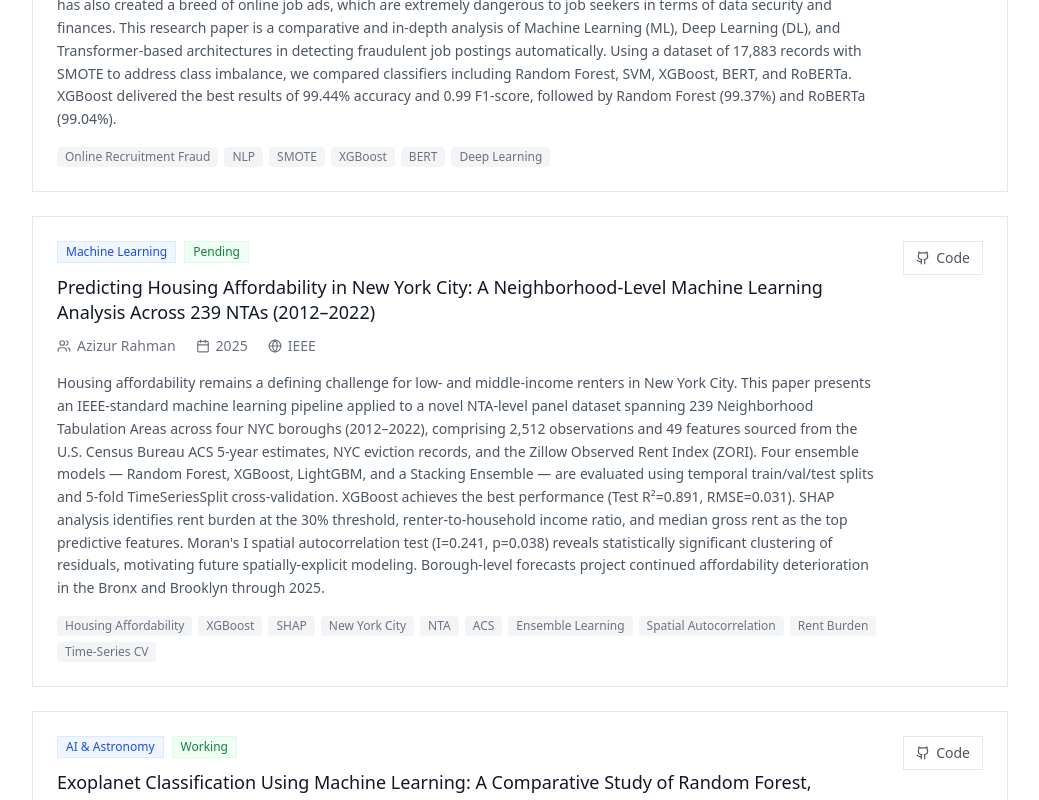
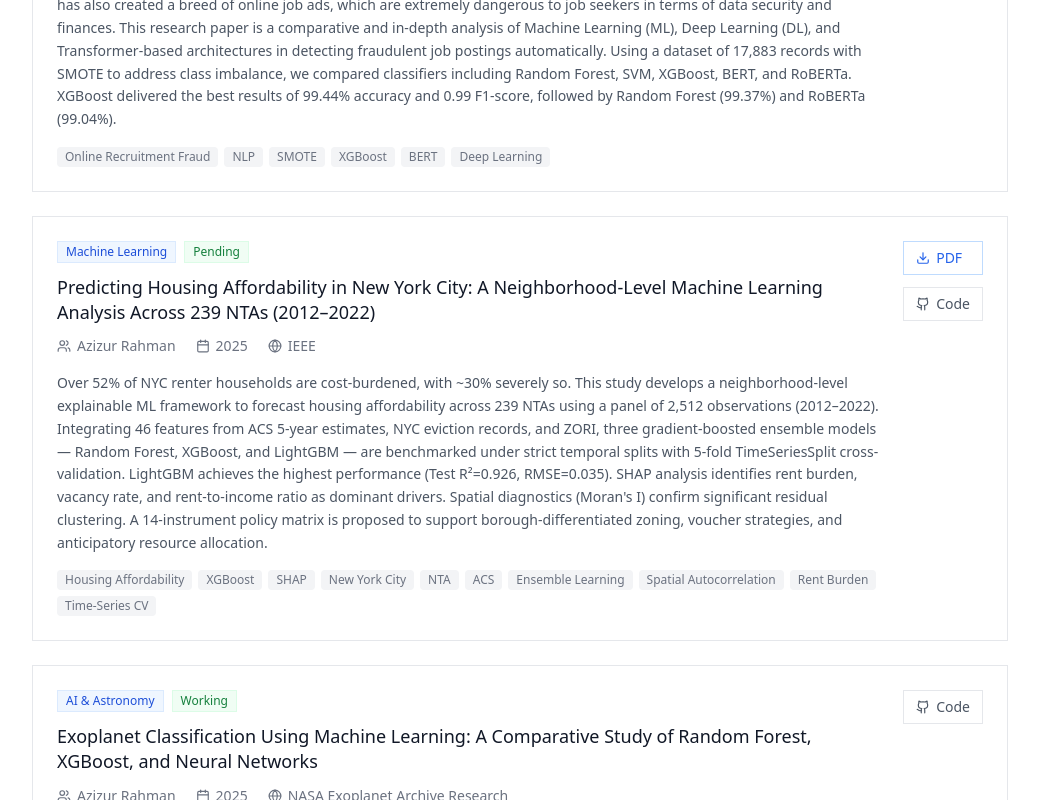
Before and after one commit to ayanchyaziz123/rahmanworld_next, a Next.js app: page /pages/publications in a window 1280 px wide. Shown: the part 541-1341 px from the top of the page, without its empty margins (120-1159 px from the left). Built offline with nearby package versions, Linux system fonts and the light colour scheme.

Commit message:
new paper added

```diff
--- a/src/app/pages/publications/page.js
+++ b/src/app/pages/publications/page.js
@@ -26,9 +26,10 @@ const publications = [{
     venueShort: "IEEE 2025",
     category: "Machine Learning",
     abstract:
-        "Housing affordability remains a defining challenge for low- and middle-income renters in New York City. This paper presents an IEEE-standard machine learning pipeline applied to a novel NTA-level panel dataset spanning 239 Neighborhood Tabulation Areas across four NYC boroughs (2012–2022), comprising 2,512 observations and 49 features sourced from the U.S. Census Bureau ACS 5-year estimates, NYC eviction records, and the Zillow Observed Rent Index (ZORI). Four ensemble models — Random Forest, XGBoost, LightGBM, and a Stacking Ensemble — are evaluated using temporal train/val/test splits and 5-fold TimeSeriesSplit cross-validation. XGBoost achieves the best performance (Test R²=0.891, RMSE=0.031). SHAP analysis identifies rent burden at the 30% threshold, renter-to-household income ratio, and median gross rent as the top predictive features. Moran's I spatial autocorrelation test (I=0.241, p=0.038) reveals statistically significant clustering of residuals, motivating future spatially-explicit modeling. Borough-level forecasts project continued affordability deterioration in the Bronx and Brooklyn through 2025.",
+        "Over 52% of NYC renter households are cost-burdened, with ~30% severely so. This study develops a neighborhood-level explainable ML framework to forecast housing affordability across 239 NTAs using a panel of 2,512 observations (2012–2022). Integrating 46 features from ACS 5-year estimates, NYC eviction records, and ZORI, three gradient-boosted ensemble models — Random Forest, XGBoost, and LightGBM — are benchmarked under strict temporal splits with 5-fold TimeSeriesSplit cross-validation. LightGBM achieves the highest performance (Test R²=0.926, RMSE=0.035). SHAP analysis identifies rent burden, vacancy rate, and rent-to-income ratio as dominant drivers. Spatial diagnostics (Moran's I) confirm significant residual clustering. A 14-instrument policy matrix is proposed to support borough-differentiated zoning, voucher strategies, and anticipatory resource allocation.",
     pdfLink: null,
     status: "Pending",
+    pdfLink: "/papers/IEEE_Housing_Paper_Full.pdf",
     github: "https://github.com/ayanchyaziz123/AI-Driven-Housing-Affordability-Forecasting-in-New-York-City",
     keywords: ["Housing Affordability", "XGBoost", "SHAP", "New York City", "NTA", "ACS", "Ensemble Learning", "Spatial Autocorrelation", "Rent Burden", "Time-Series CV"],
 },
```
Also changed, not shown: 1 other file (tests, documents, lock files or other folders).
